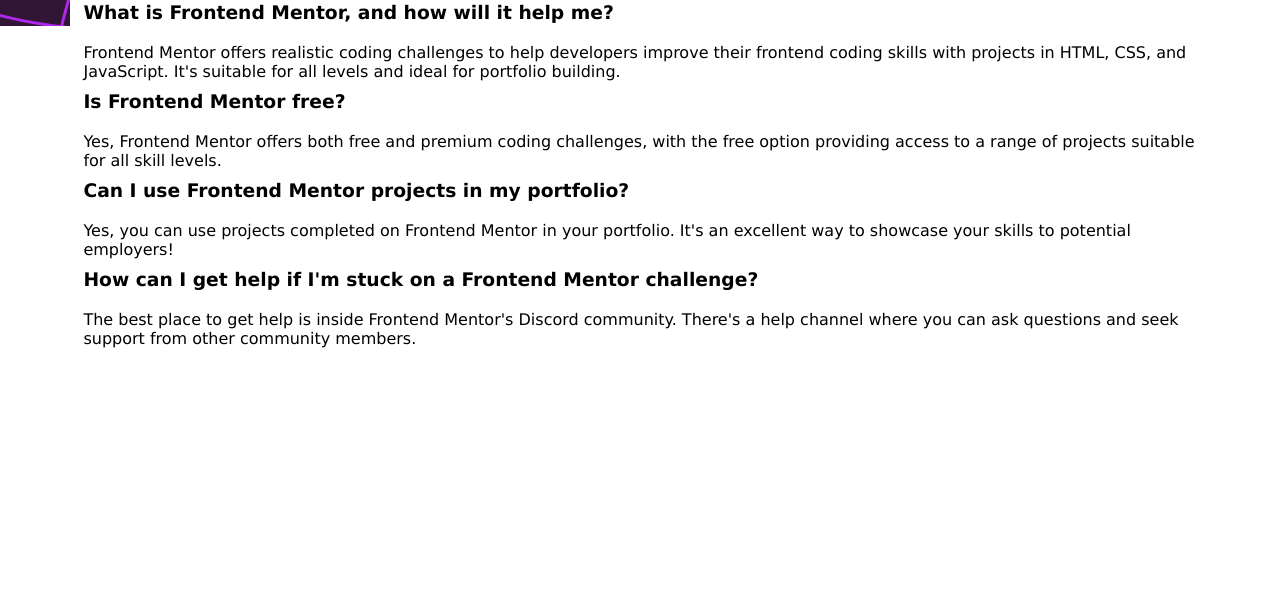
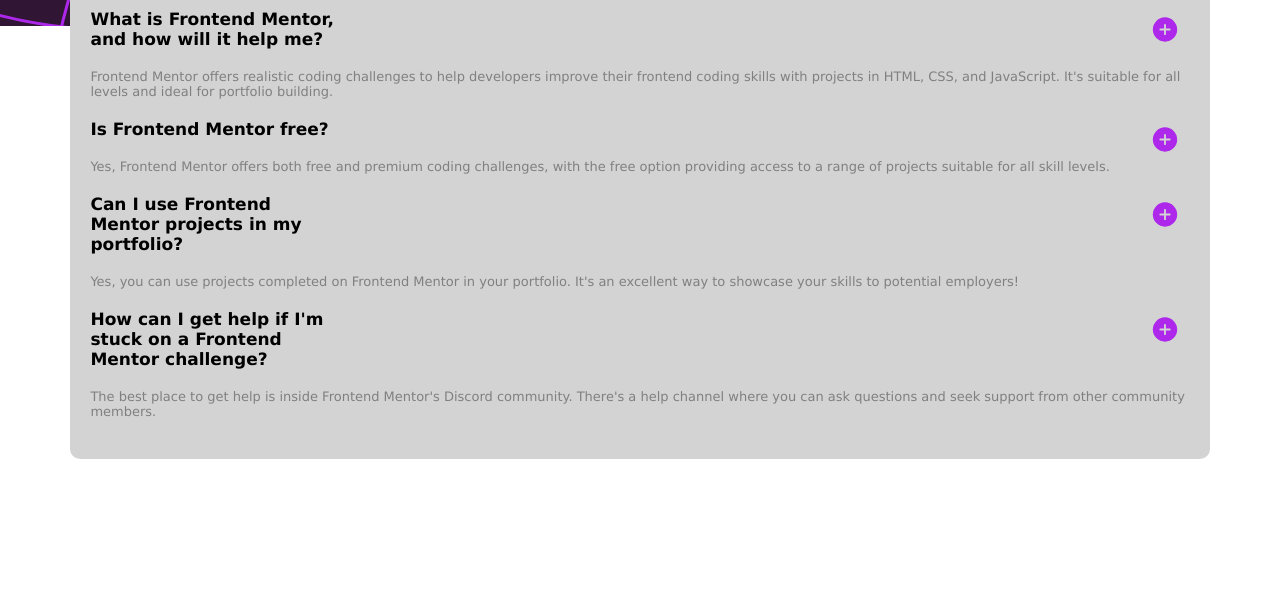
Before and after one commit to Ayoub9913/FAQ-Accordion, a plain HTML site: page index.html in a window 1280 px wide. Shown: the part 206-800 px from the top of the page. Drawn offline with Linux system fonts and the light colour scheme.

Commit message:
added css button

```diff
--- a/index.html
+++ b/index.html
@@ -13,21 +13,32 @@
   <div class="whitebackground">
     <svg class="star" xmlns="http://www.w3.org/2000/svg" width="40" height="41" fill="none" viewBox="0 0 40 41"><path fill="#AD28EB" d="M37.5 20.5a2.467 2.467 0 0 1-1.64 2.344l-9.913 3.604-3.603 9.911a2.5 2.5 0 0 1-4.688 0l-3.604-9.922-9.911-3.593a2.5 2.5 0 0 1 0-4.688l9.921-3.604 3.594-9.911a2.5 2.5 0 0 1 4.688 0l3.604 9.921 9.911 3.594A2.467 2.467 0 0 1 37.5 20.5Z"/></svg>
     <H1 class="FAQS">FAQs</H1>
-    <div class="FAQ">
+    <div class="FAQ1">
       <H3 class="question question1"> What is Frontend Mentor, and how will it help me?</H3>
       <p class="answer answer1">Frontend Mentor offers realistic coding challenges to help developers improve their
         frontend coding skills with projects in HTML, CSS, and JavaScript. It's suitable for
         all levels and ideal for portfolio building.</p>
+      <svg class="plus1" xmlns="http://www.w3.org/2000/svg" width="30" height="31" fill="none" viewBox="0 0 30 31"><path fill="#AD28EB" d="M15 3.313A12.187 12.187 0 1 0 27.188 15.5 12.203 12.203 0 0 0 15 3.312Zm4.688 13.124h-3.75v3.75a.938.938 0 0 1-1.876 0v-3.75h-3.75a.938.938 0 0 1 0-1.875h3.75v-3.75a.938.938 0 0 1 1.876 0v3.75h3.75a.938.938 0 0 1 0 1.876Z"/></svg>
+    </div>
+    <div class="FAQ2">
       <H3 class="question question2">Is Frontend Mentor free?</H3>
       <p class="answer answer2">Yes, Frontend Mentor offers both free and premium coding challenges, with the free
         option providing access to a range of projects suitable for all skill levels.</p>
+      <svg class="plus2" xmlns="http://www.w3.org/2000/svg" width="30" height="31" fill="none" viewBox="0 0 30 31"><path fill="#AD28EB" d="M15 3.313A12.187 12.187 0 1 0 27.188 15.5 12.203 12.203 0 0 0 15 3.312Zm4.688 13.124h-3.75v3.75a.938.938 0 0 1-1.876 0v-3.75h-3.75a.938.938 0 0 1 0-1.875h3.75v-3.75a.938.938 0 0 1 1.876 0v3.75h3.75a.938.938 0 0 1 0 1.876Z"/></svg>
+    </div>
+
+    <div class="FAQ3">
       <H3 class="question question3">Can I use Frontend Mentor projects in my portfolio?</H3>
       <p class="answer answer3">Yes, you can use projects completed on Frontend Mentor in your portfolio. It's an excellent
         way to showcase your skills to potential employers!</p>
+      <svg class="plus3" xmlns="http://www.w3.org/2000/svg" width="30" height="31" fill="none" viewBox="0 0 30 31"><path fill="#AD28EB" d="M15 3.313A12.187 12.187 0 1 0 27.188 15.5 12.203 12.203 0 0 0 15 3.312Zm4.688 13.124h-3.75v3.75a.938.938 0 0 1-1.876 0v-3.75h-3.75a.938.938 0 0 1 0-1.875h3.75v-3.75a.938.938 0 0 1 1.876 0v3.75h3.75a.938.938 0 0 1 0 1.876Z"/></svg>
+    </div>
+    <div class="FAQ4">
       <H3 class="question question4"> How can I get help if I'm stuck on a Frontend Mentor challenge?</H3>
       <p class="answer answer4">  The best place to get help is inside Frontend Mentor's Discord community. There's a help
         channel where you can ask questions and seek support from other community members.</p>
-    </div>
+      <svg class="plus4" xmlns="http://www.w3.org/2000/svg" width="30" height="31" fill="none" viewBox="0 0 30 31"><path fill="#AD28EB" d="M15 3.313A12.187 12.187 0 1 0 27.188 15.5 12.203 12.203 0 0 0 15 3.312Zm4.688 13.124h-3.75v3.75a.938.938 0 0 1-1.876 0v-3.75h-3.75a.938.938 0 0 1 0-1.875h3.75v-3.75a.938.938 0 0 1 1.876 0v3.75h3.75a.938.938 0 0 1 0 1.876Z"/></svg>
+      </div>
 
   </div>
 
--- a/style.css
+++ b/style.css
@@ -19,16 +19,59 @@
 
 .whitebackground {
     margin: 0px auto;
-    height: 100%;
     width: 89%;
-    background-color: hsl(0, 0%, 100%);
+    background-color:lightgrey;
     position: relative;
     bottom: 110px;
     border-radius: 10px;
-    padding:13px;
+    padding:20px;
 }
 
 .question{
     margin-bottom: 20px;
     margin-top: 10px;
+    font-size: 17px;
+    font-weight: 600;
+    position: relative;
+    max-width: 250px;
 }
+
+.answer{
+    margin-bottom: 20px;
+    margin-top: 10px;
+    font-size: 13px ;
+    color: grey;
+}
+
+.FAQ1{
+    position: relative;
+}
+.FAQ1 .plus1{
+    position: absolute;
+    top: 5px;
+    right: 10px;
+}
+.FAQ2{
+    position: relative;
+}
+.FAQ2 .plus2{
+    position: absolute;
+    top: 5px;
+    right: 10px;
+}
+.FAQ3{
+    position: relative;
+}
+.FAQ3 .plus3{
+    position: absolute;
+    top: 5px;
+    right: 10px;
+}
+.FAQ4{
+    position: relative;
+}
+.FAQ4 .plus4{
+    position: absolute;
+    top: 5px;
+    right: 10px;
+}
```
Also changed, not shown: 2 other files.
